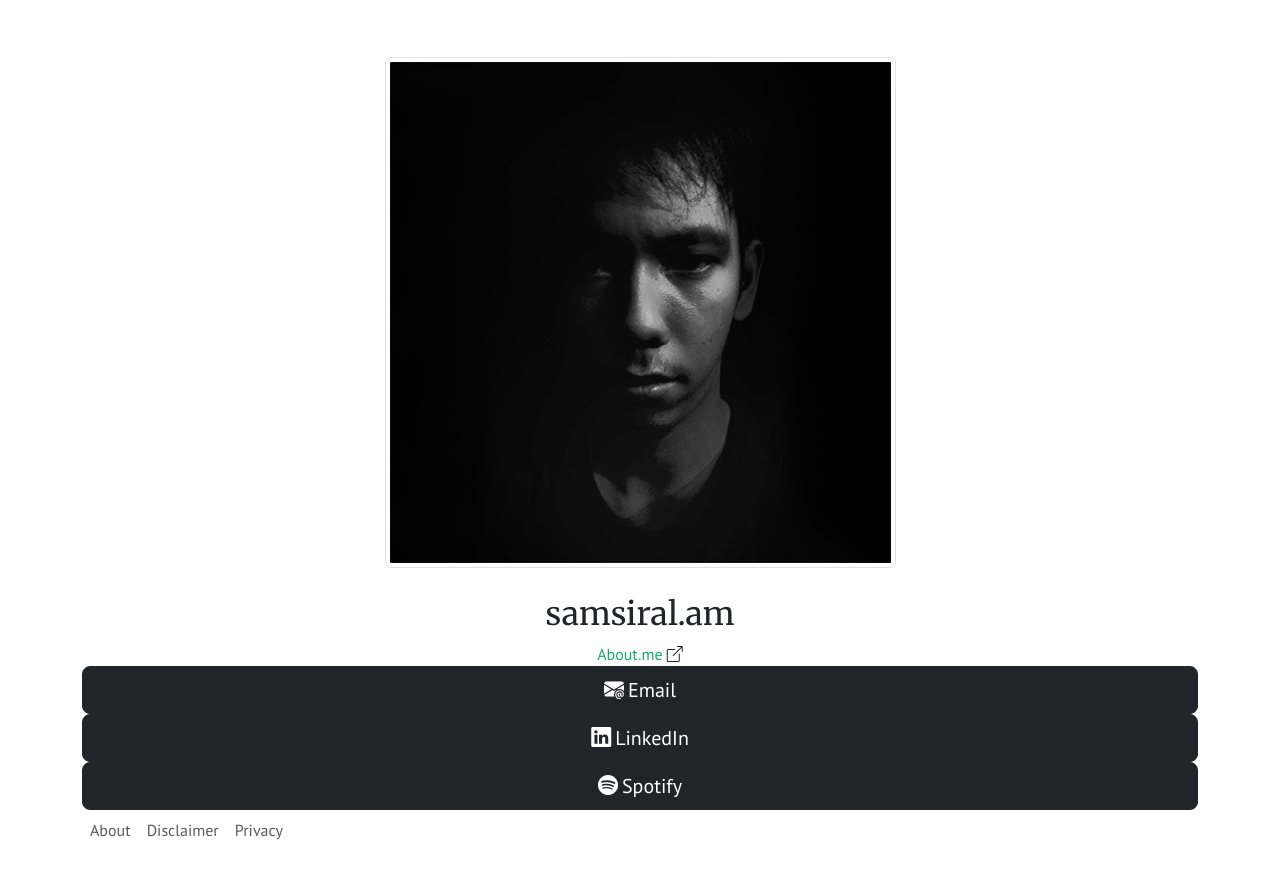
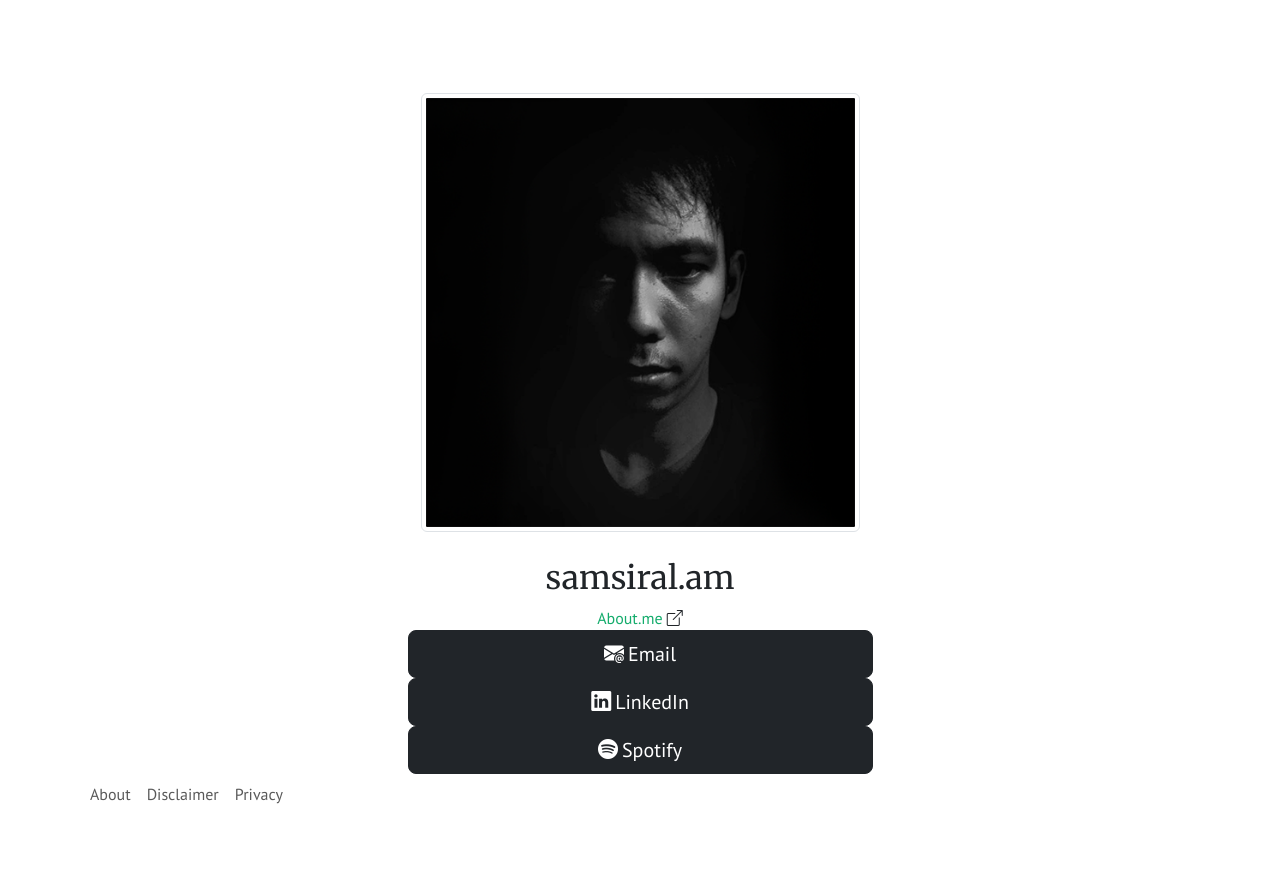
Before and after one commit to samsir/rumah, a Jekyll site: the page built from index.html, in a window 1280 px wide. Shown: the top 879 px of the page. Built offline with Jekyll 4.4.1, drawn with Linux system fonts in a browser that asks for light colours.

Commit message:
cola bagi

```diff
--- a/_layouts/landing.html
+++ b/_layouts/landing.html
@@ -7,7 +7,7 @@
 <body class="d-flex align-items-center h-100">
   <main class="container" role="main">
 
-    <section class="col-xs-12 m-auto">
+    <section class="col-sm-5 m-auto">
       <div class="text-center">
         {% if author.picture %}<button type="button" class="btn btn-link" data-bs-toggle="tooltip" data-bs-placement="top" title="Click to see my resume"><span data-bs-toggle="modal" data-bs-target="#cvModal">{% include components/srcset-img.html class="img-thumbnail" img=author.picture alt=author.name %}</span></button>{% endif %}
         <h2 style="padding-top: 20px;">{{ site.title }}</h2>
```
